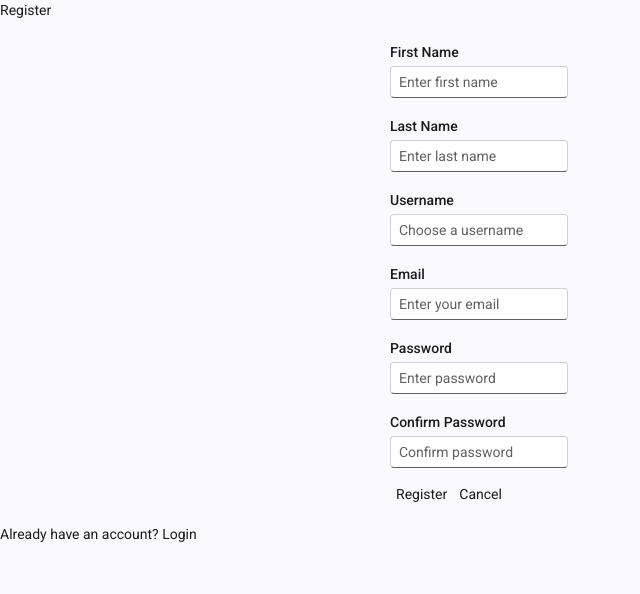
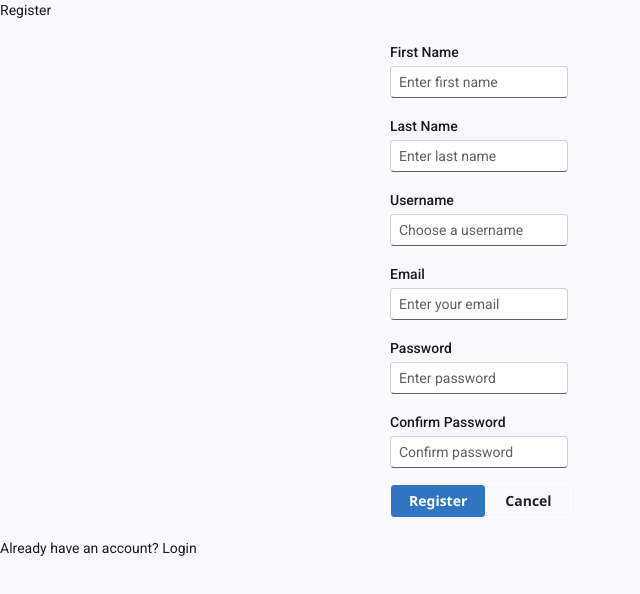
Before and after one commit to devmani46/votingApp, an Angular app: page /register in a window 1280 px wide. Shown: the top 594 px of the page, without its empty margins (0-640 px from the left). Built offline with nearby package versions, Linux system fonts and the light colour scheme.

Commit message:
fixed button styling

```diff
--- a/src/app/app.scss
+++ b/src/app/app.scss
@@ -1,67 +1,67 @@
-:host {
-  display: flex;
-  flex-direction: column;
-  min-width: 600px;
-  justify-content: flex-start;
-  min-height: 100vh;
-  padding: 2rem;
-  font-family: "Segoe UI", Roboto, Arial, sans-serif;
-  background: linear-gradient(135deg, #f9fafc, #eef3f9);
-  color: #333;
-}
+// :host {
+//   display: flex;
+//   flex-direction: column;
+//   min-width: 600px;
+//   justify-content: flex-start;
+//   min-height: 100vh;
+//   padding: 2rem;
+//   font-family: "Segoe UI", Roboto, Arial, sans-serif;
+//   background: linear-gradient(135deg, #f9fafc, #eef3f9);
+//   color: #333;
+// }
 
-h1 {
-  font-size: 1.8rem;
-  margin-bottom: 1.5rem;
-  color: #222;
-  font-weight: 600;
-}
+// h1 {
+//   font-size: 1.8rem;
+//   margin-bottom: 1.5rem;
+//   color: #222;
+//   font-weight: 600;
+// }
 
-p {
-  font-size: 1rem;
-  margin-top: 1.2rem;
-  color: #444;
+// p {
+//   font-size: 1rem;
+//   margin-top: 1.2rem;
+//   color: #444;
 
-  strong {
-    color: #0077cc;
-    font-weight: 600;
-  }
-}
+//   strong {
+//     color: #0077cc;
+//     font-weight: 600;
+//   }
+// }
 
-app-combobox {
-  margin-top: 2rem;
-  max-width: 400px;
-  display: block;
-}
+// app-combobox {
+//   margin-top: 2rem;
+//   max-width: 400px;
+//   display: block;
+// }
 
-:host ::ng-deep app-combobox {
-  animation: fadeIn 0.3s ease-in-out;
-}
+// :host ::ng-deep app-combobox {
+//   animation: fadeIn 0.3s ease-in-out;
+// }
 
-@keyframes fadeIn {
-  from {
-    opacity: 0;
-    transform: translateY(10px);
-  }
-  to {
-    opacity: 1;
-    transform: translateY(0);
-  }
-}
+// @keyframes fadeIn {
+//   from {
+//     opacity: 0;
+//     transform: translateY(10px);
+//   }
+//   to {
+//     opacity: 1;
+//     transform: translateY(0);
+//   }
+// }
 
-.submit-btn {
-  background-color: var(--colorBrand90);
-  padding: var(--spacingVerticalS) var(--spacingHorizontalS);
-  color: var(--colorNeutralForegroundInvertedHover);
-  border-radius: var(--borderRadiusMedium);
-  width: 100px;
-  text-align: center;
-  cursor: pointer;
-  transition: 0.1s ease-in-out;
+// .submit-btn {
+//   background-color: var(--colorBrand90);
+//   padding: var(--spacingVerticalS) var(--spacingHorizontalS);
+//   color: var(--colorNeutralForegroundInvertedHover);
+//   border-radius: var(--borderRadiusMedium);
+//   width: 100px;
+//   text-align: center;
+//   cursor: pointer;
+//   transition: 0.1s ease-in-out;
 
-  &:hover {
-    background-color: #63beff;
-    color: var(--colorNeutralForeground1Hover);
-    transform: scale(1.1);
-  }
-}
+//   &:hover {
+//     background-color: #63beff;
+//     color: var(--colorNeutralForeground1Hover);
+//     transform: scale(1.1);
+//   }
+// }
--- a/src/app/components/button/button.html
+++ b/src/app/components/button/button.html
@@ -1,25 +1,15 @@
-<button
-  class="btn"
-  [disabled]="disabled"
-  type="button"
->
+<button [class]="classes" [disabled]="disabled" type="button">
   @if (!iconOnly) {
   <span class="icon before">
     <ng-content select="[icon][before]"></ng-content>
   </span>
-  }
-
-  @if (!iconOnly) {
+  } @if (!iconOnly) {
   <ng-content></ng-content>
-  }
-
-  @if (iconOnly) {
+  } @if (iconOnly) {
   <span class="icon-only-wrapper">
     <ng-content select="[icon]"></ng-content>
   </span>
-  }
-
-  @if (!iconOnly) {
+  } @if (!iconOnly) {
   <span class="icon after">
     <ng-content select="[icon][after]"></ng-content>
   </span>
--- a/src/app/components/button/button.scss
+++ b/src/app/components/button/button.scss
@@ -1,4 +1,4 @@
-:host {
+.btn {
   display: inline-flex;
   align-items: center;
   justify-content: center;
@@ -37,7 +37,7 @@
 }
 
 /* variants */
-:host(.btn--primary) {
+.btn--primary {
   background-color: var(--colorBrand90);
   color: var(--colorNeutralBackground1);
   border-color: var(--colorNeutralBackground1);
@@ -51,7 +51,7 @@
   }
 }
 
-:host(.btn--outline) {
+.btn--outline {
   background-color: transparent;
   border-color: var(--colorNeutralBackground1);
   color: var(--colorNeutralForeground1);
@@ -61,7 +61,7 @@
   }
 }
 
-:host(.btn--subtle) {
+.btn--subtle {
   background-color: #f9f9f9;
   color: #666;
 
@@ -70,23 +70,23 @@
   }
 }
 
-:host(.btn--circular) {
+.btn--circular {
   border-radius: 50%;
 }
-:host(.btn--square) {
+.btn--square {
   border-radius: 0;
 }
 
 /* Sizes */
-:host(.btn--small) {
+.btn--small {
   font-size: 12px;
   padding: 4px 8px;
 }
-:host(.btn--medium) {
+.btn--medium {
   font-size: 14px;
   padding: 6px 12px;
 }
-:host(.btn--large) {
+.btn--large {
   font-size: 16px;
   padding: 10px 20px;
 }
@@ -104,8 +104,7 @@
     margin-left: 6px;
   }
 }
-
-:host(.icon-only) {
+.icon-only {
   padding: 6px;
   width: 32px;
   height: 32px;
--- a/src/app/components/button/button.ts
+++ b/src/app/components/button/button.ts
@@ -30,7 +30,6 @@ export class Button {
 
   @Input() type: 'button' | 'submit' | 'reset' = 'button';
 
-  @HostBinding('class')
   get classes(): string {
     return `
       btn
--- a/src/app/pages/login/login.html
+++ b/src/app/pages/login/login.html
@@ -2,15 +2,39 @@
   <h2>Login</h2>
 
   <form [formGroup]="form" (ngSubmit)="onSubmit()">
-    <app-fui-field label="Email" [errorMessage]="email.touched && email.hasError('required') ? 'Email is required' : email.hasError('email') ? 'Invalid email' : ''">
-      <app-fui-input placeholder="Enter your email" formControlName="email"></app-fui-input>
+    <app-fui-field
+      label="Email"
+      [errorMessage]="
+        (submitted || email.touched) && email.hasError('required')
+          ? 'Email is required'
+          : email.hasError('email')
+          ? 'Invalid email'
+          : ''
+      "
+    >
+      <app-fui-input
+        placeholder="Enter your email"
+        formControlName="email"
+      ></app-fui-input>
     </app-fui-field>
 
-    <app-fui-field label="Password" [errorMessage]="password.touched && password.hasError('required') ? 'Password is required' : ''">
-      <app-fui-input placeholder="Enter your password" formControlName="password"></app-fui-input>
+    <app-fui-field
+      label="Password"
+      [errorMessage]="
+        (submitted || password.touched) && password.hasError('required')
+          ? 'Password is required'
+          : ''
+      "
+    >
+      <app-fui-input
+        placeholder="Enter your password"
+        formControlName="password"
+      ></app-fui-input>
     </app-fui-field>
 
-    <app-button appearance="primary" size="medium" type="submit">Login</app-button>
+    <app-button appearance="primary" size="medium" type="submit"
+      >Login</app-button
+    >
   </form>
 
   <p class="auth-link">
--- a/src/app/pages/login/login.ts
+++ b/src/app/pages/login/login.ts
@@ -24,17 +24,21 @@ type LoginForm = {
 })
 export class Login implements OnInit {
   form!: FormGroup<LoginForm>;
+  submitted = false;
 
   constructor(private fb: NonNullableFormBuilder) {}
 
   ngOnInit(): void {
     this.form = this.fb.group<LoginForm>({
-      email: this.fb.control('', { validators: [Validators.required, Validators.email] }),
+      email: this.fb.control('', {
+        validators: [Validators.required, Validators.email],
+      }),
       password: this.fb.control('', { validators: [Validators.required] }),
     });
   }
 
   onSubmit() {
+    this.submitted = true;
     if (this.form.valid) {
       console.log('Login data:', this.form.getRawValue());
     } else {
@@ -42,6 +46,10 @@ export class Login implements OnInit {
     }
   }
 
-  get email() { return this.form.controls.email; }
-  get password() { return this.form.controls.password; }
+  get email() {
+    return this.form.controls.email;
+  }
+  get password() {
+    return this.form.controls.password;
+  }
 }
```
Lines whose indentation alone changed are shown as unchanged.
